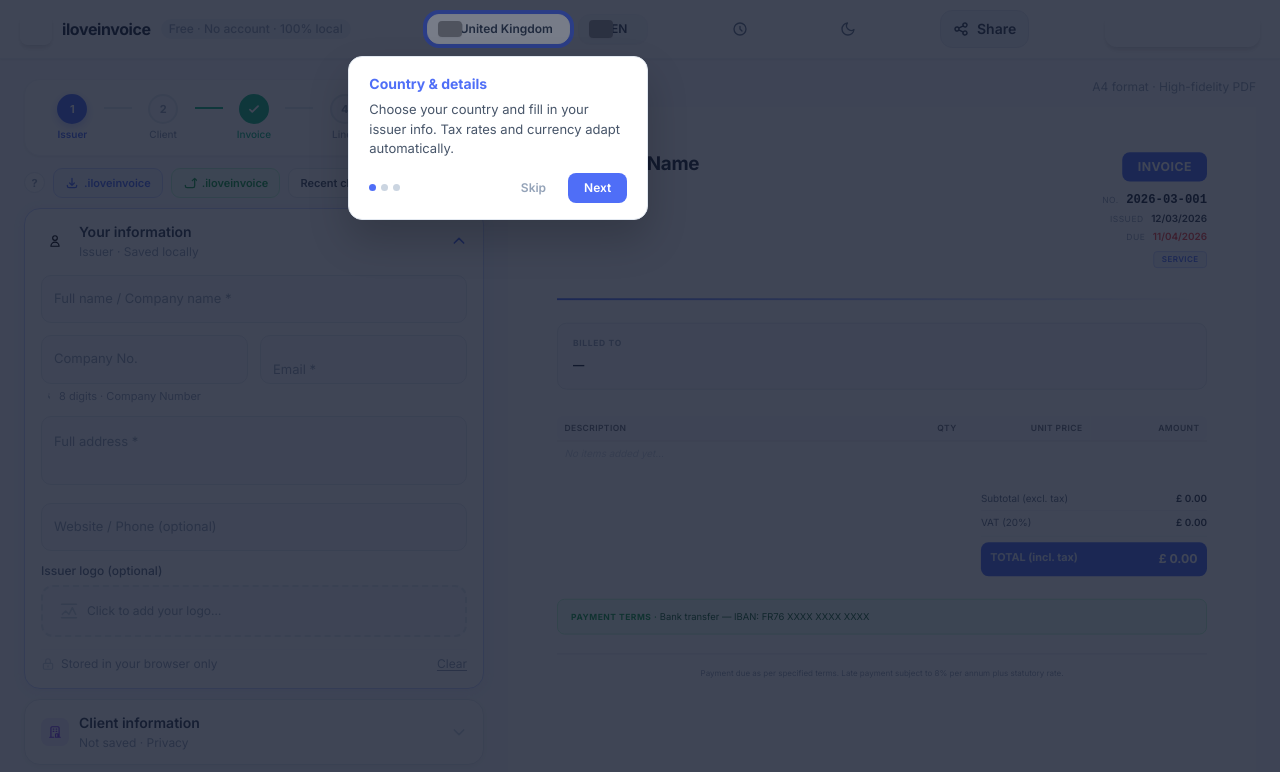
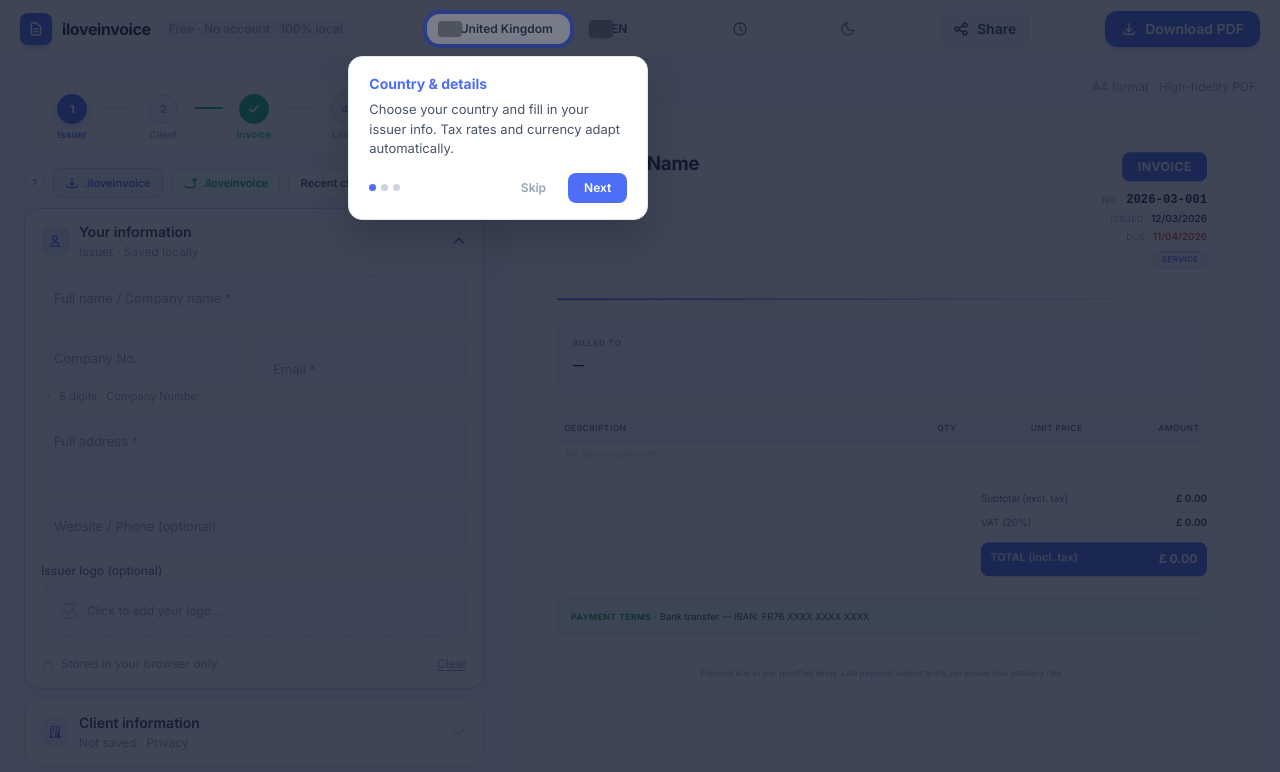
Before and after one commit to uolaV/iloveinvoice, a website: page index.html in a window 1280 px wide. Shown: the top 772 px of the page. Drawn offline with Linux system fonts and the light colour scheme; grey boxes are pictures that could not be loaded.

Commit message:
fix(css): add missing brand color shades + favicon (P0 followup)

```diff
--- a/tailwind.config.js
+++ b/tailwind.config.js
@@ -4,7 +4,21 @@ module.exports = {
   content: ['./index.html', './app.js', './countries.js'],
   theme: {
     extend: {
-      fontFamily: { sans: ['Inter', 'sans-serif'] }
+      colors: {
+        brand: {
+          50:  '#f0f4ff',
+          100: '#e0eaff',
+          200: '#c7d2fe',
+          300: '#a5b4fc',
+          400: '#818cf8',
+          500: '#4f6ef7',
+          600: '#3a57e8',
+          700: '#2c43c7',
+          800: '#1e3499',
+          900: '#162370',
+        }
+      },
+      fontFamily: { sans: ['Inter', 'system-ui', 'sans-serif'] }
     }
   }
 }
```
Also changed, not shown: index.html (+3 -0 lines), tailwind.css.
